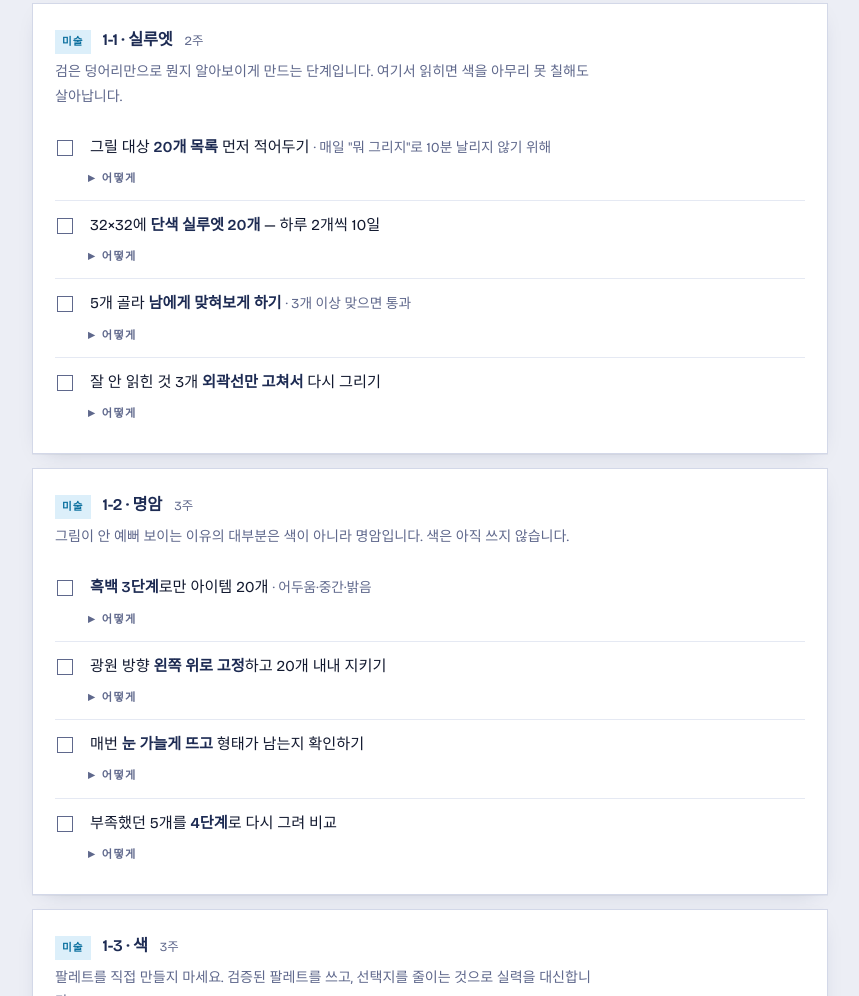
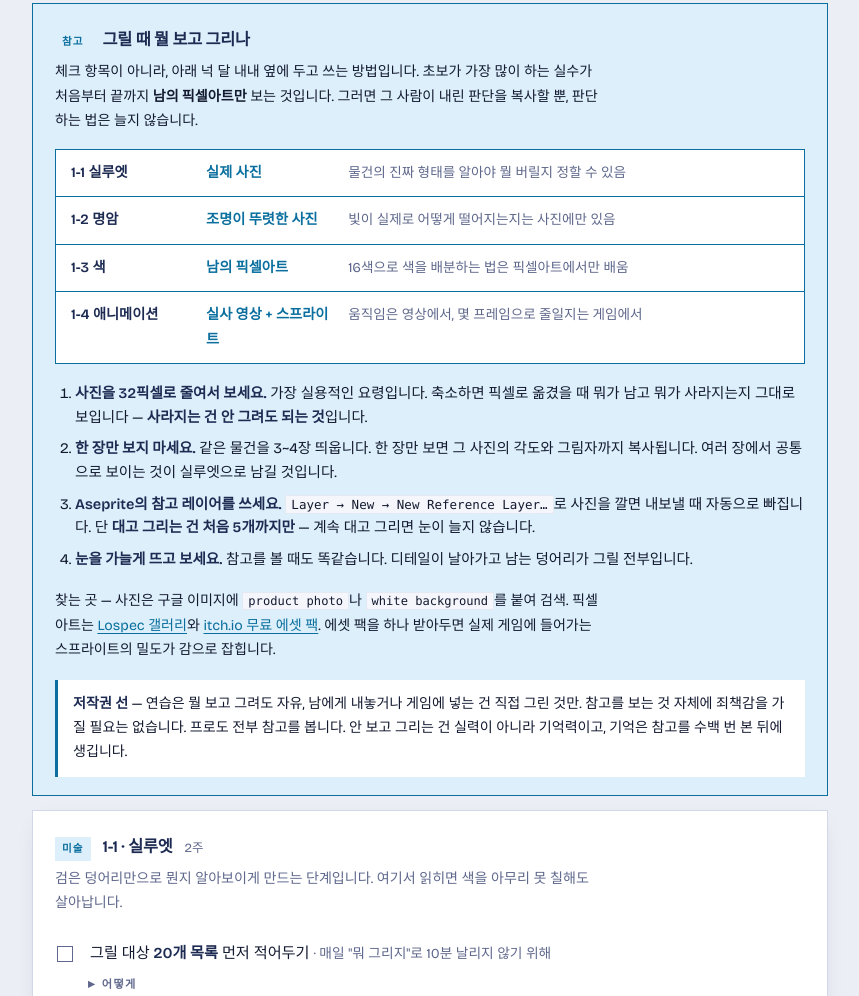
Before and after one commit to heopath/gamedev-roadmap, a plain HTML site: page index.html in a window 1280 px wide. Shown: the part 2136-3132 px from the top of the page, without its empty margins (348-1207 px from the left). Drawn offline with nearby package versions, Linux system fonts and the light colour scheme; a web font is replaced by a local one.

Commit message:
docs: 1단계 앞에 참고자료 쓰는 법을 넣는다
"뭘 보고 그리나"는 첫 항목을 그리기 전에 막히는 지점인데
인수인계 문서에만 있어서, 그림 그릴 때는 눈에 안 들어왔다.
체크 항목이 아니라 참고 블록으로 넣어 51개 항목 수는 유지한다.

Co-Authored-By: Claude Opus 5 <noreply@anthropic.com>

```diff
--- a/index.html
+++ b/index.html
@@ -325,6 +325,25 @@
   }
   .done strong{font-weight:600;color:var(--ink-2);white-space:nowrap}
 
+  /* ---------- 참고 블록 (체크 항목 아님) ---------- */
+  .block.ref{background:var(--art-soft);border-color:var(--art);box-shadow:none}
+  .block.ref .bk-note{color:var(--ink)}
+  .ref-what{list-style:none;margin:16px 0 0;padding:0;display:flex;flex-direction:column;gap:1px;
+    background:var(--art);border:1px solid var(--art)}
+  .ref-what li{background:var(--surface);padding:11px 15px;display:grid;
+    grid-template-columns:8.5em 9em minmax(0,1fr);gap:14px;align-items:baseline;font-size:.89rem}
+  @media (max-width:640px){ .ref-what li{grid-template-columns:1fr;gap:3px} }
+  .ref-what b{font-weight:600;color:var(--ink-2);white-space:nowrap}
+  .ref-what strong{font-weight:600;color:var(--art)}
+  .ref-what span{color:var(--muted);font-size:.85rem}
+  .ref-how{margin:18px 0 0;padding-left:1.25em}
+  .ref-how li{font-size:.91rem;line-height:1.62;margin:0 0 8px}
+  .ref-how li:last-child{margin-bottom:0}
+  .ref-how b{font-weight:600;color:var(--ink-2)}
+  .ref-line{margin:18px 0 0;padding:12px 15px;background:var(--surface);
+    border-left:3px solid var(--art);font-size:.88rem}
+  .ref-line b{font-weight:600;color:var(--ink-2)}
+
   /* ---------- routine table ---------- */
   .tablewrap{overflow-x:auto;border:1px solid var(--rule);background:var(--surface)}
   table{border-collapse:collapse;width:100%;min-width:440px}
@@ -527,6 +546,43 @@
           32×32 캔버스에서는 손기술보다 판단(형태가 읽히는가, 색을 몇 개 쓸 것인가)이 전부라서, 그림을 못 그려도 몇 주면 쓸 만한 게 나옵니다.
           순서를 지키는 것이 중요합니다 — 색부터 손대면 안 늡니다.</p>
         <div class="ph-meter"><div class="px sm" data-px="p1"></div><span class="ph-frac lat" data-frac="p1"></span></div>
+
+        <div class="block ref">
+          <div class="bk-head"><span class="chip art">참고</span><h3>그릴 때 뭘 보고 그리나</h3></div>
+          <p class="bk-note">체크 항목이 아니라, 아래 넉 달 내내 옆에 두고 쓰는 방법입니다.
+            초보가 가장 많이 하는 실수가 처음부터 끝까지 <b>남의 픽셀아트만</b> 보는 것입니다.
+            그러면 그 사람이 내린 판단을 복사할 뿐, 판단하는 법은 늘지 않습니다.</p>
+
+          <ul class="ref-what">
+            <li><b>1-1 실루엣</b><strong>실제 사진</strong><span>물건의 진짜 형태를 알아야 뭘 버릴지 정할 수 있음</span></li>
+            <li><b>1-2 명암</b><strong>조명이 뚜렷한 사진</strong><span>빛이 실제로 어떻게 떨어지는지는 사진에만 있음</span></li>
+            <li><b>1-3 색</b><strong>남의 픽셀아트</strong><span>16색으로 색을 배분하는 법은 픽셀아트에서만 배움</span></li>
+            <li><b>1-4 애니메이션</b><strong>실사 영상 + 스프라이트</strong><span>움직임은 영상에서, 몇 프레임으로 줄일지는 게임에서</span></li>
+          </ul>
+
+          <ol class="ref-how">
+            <li><b>사진을 32픽셀로 줄여서 보세요.</b> 가장 실용적인 요령입니다. 축소하면 픽셀로 옮겼을 때
+              뭐가 남고 뭐가 사라지는지 그대로 보입니다 — <b>사라지는 건 안 그려도 되는 것</b>입니다.</li>
+            <li><b>한 장만 보지 마세요.</b> 같은 물건을 3~4장 띄웁니다. 한 장만 보면 그 사진의 각도와
+              그림자까지 복사됩니다. 여러 장에서 공통으로 보이는 것이 실루엣으로 남길 것입니다.</li>
+            <li><b>Aseprite의 참고 레이어를 쓰세요.</b> <code>Layer → New → New Reference Layer…</code>로
+              사진을 깔면 내보낼 때 자동으로 빠집니다. 단 <b>대고 그리는 건 처음 5개까지만</b> —
+              계속 대고 그리면 눈이 늘지 않습니다.</li>
+            <li><b>눈을 가늘게 뜨고 보세요.</b> 참고를 볼 때도 똑같습니다. 디테일이 날아가고 남는
+              덩어리가 그릴 전부입니다.</li>
+          </ol>
+
+          <p class="bk-note" style="margin-top:18px">찾는 곳 — 사진은 구글 이미지에
+            <code>product photo</code>나 <code>white background</code>를 붙여 검색.
+            픽셀아트는 <a href="https://lospec.com/gallery">Lospec 갤러리</a>와
+            <a href="https://itch.io/game-assets/free/tag-pixel-art">itch.io 무료 에셋 팩</a>.
+            에셋 팩을 하나 받아두면 실제 게임에 들어가는 스프라이트의 밀도가 감으로 잡힙니다.</p>
+
+          <p class="ref-line"><b>저작권 선</b> — 연습은 뭘 보고 그려도 자유, 남에게 내놓거나 게임에
+            넣는 건 직접 그린 것만. 참고를 보는 것 자체에 죄책감을 가질 필요는 없습니다.
+            프로도 전부 참고를 봅니다. 안 보고 그리는 건 실력이 아니라 기억력이고, 기억은 참고를
+            수백 번 본 뒤에 생깁니다.</p>
+        </div>
 
         <div class="block">
           <div class="bk-head"><span class="chip art">미술</span><h3>1-1 · 실루엣</h3><span class="bk-when lat">2주</span></div>
```
Also changed, not shown: 1 other file.
